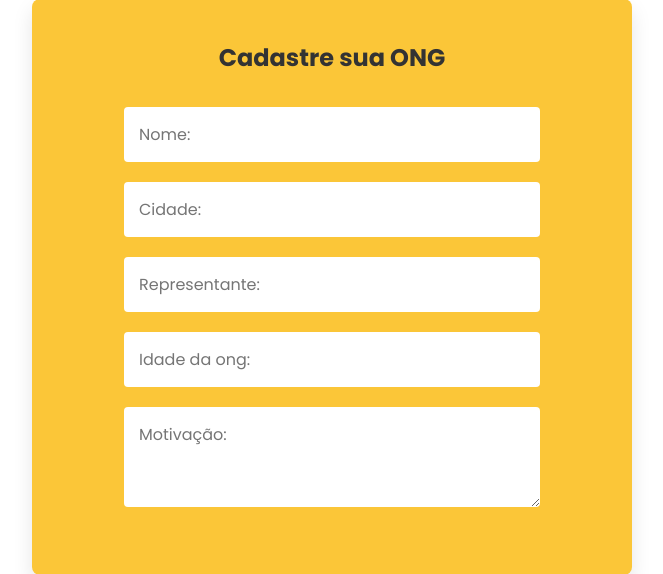
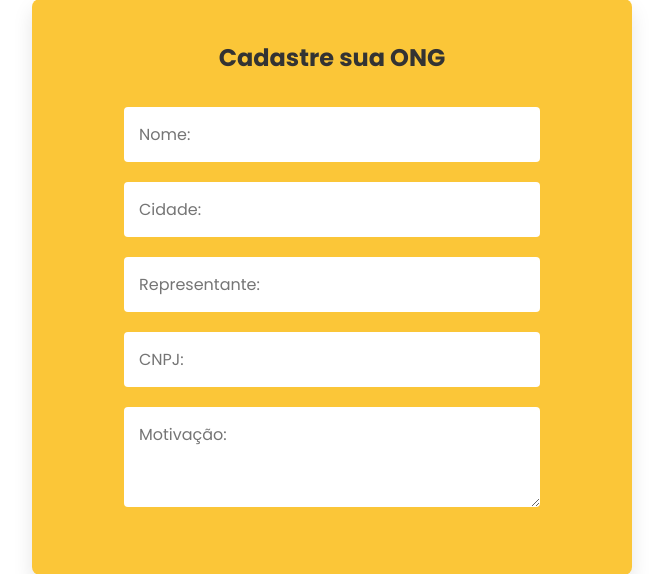
Before and after one commit to estgabgiugus/Instituto_caramelo, a Django app: page / in a window 1280 px wide. Shown: the part 171-745 px from the top of the page, without its empty margins (308-971 px from the left). Run offline with Django 5.2, Linux system fonts and the light colour scheme.

Commit message:
ajuste formulario

```diff
--- a/front/templates/index.html
+++ b/front/templates/index.html
@@ -35,7 +35,7 @@
                     <input type="text" name="nome" placeholder="Nome:">
                     <input type="text" name="cidade" placeholder="Cidade:">
                     <input type="text" name="representante" placeholder="Representante:">
-                    <input type="text" name="idade" placeholder="Idade da ong:">
+                    <input type="text" name="CNPJ" placeholder="CNPJ:">
                     <textarea name="motivacao" placeholder="Motivação:"></textarea>
                 </form>
             </div>
```
